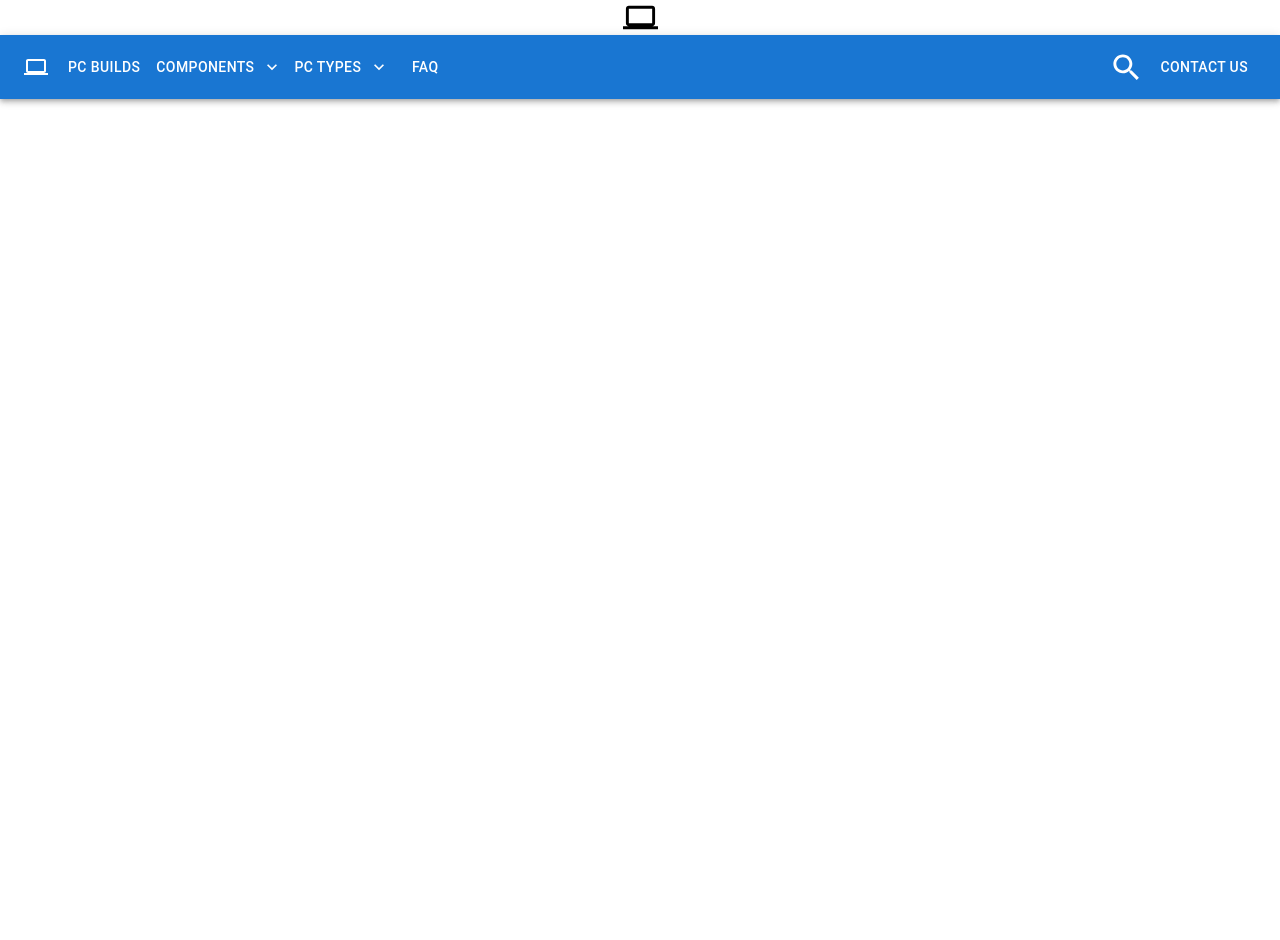
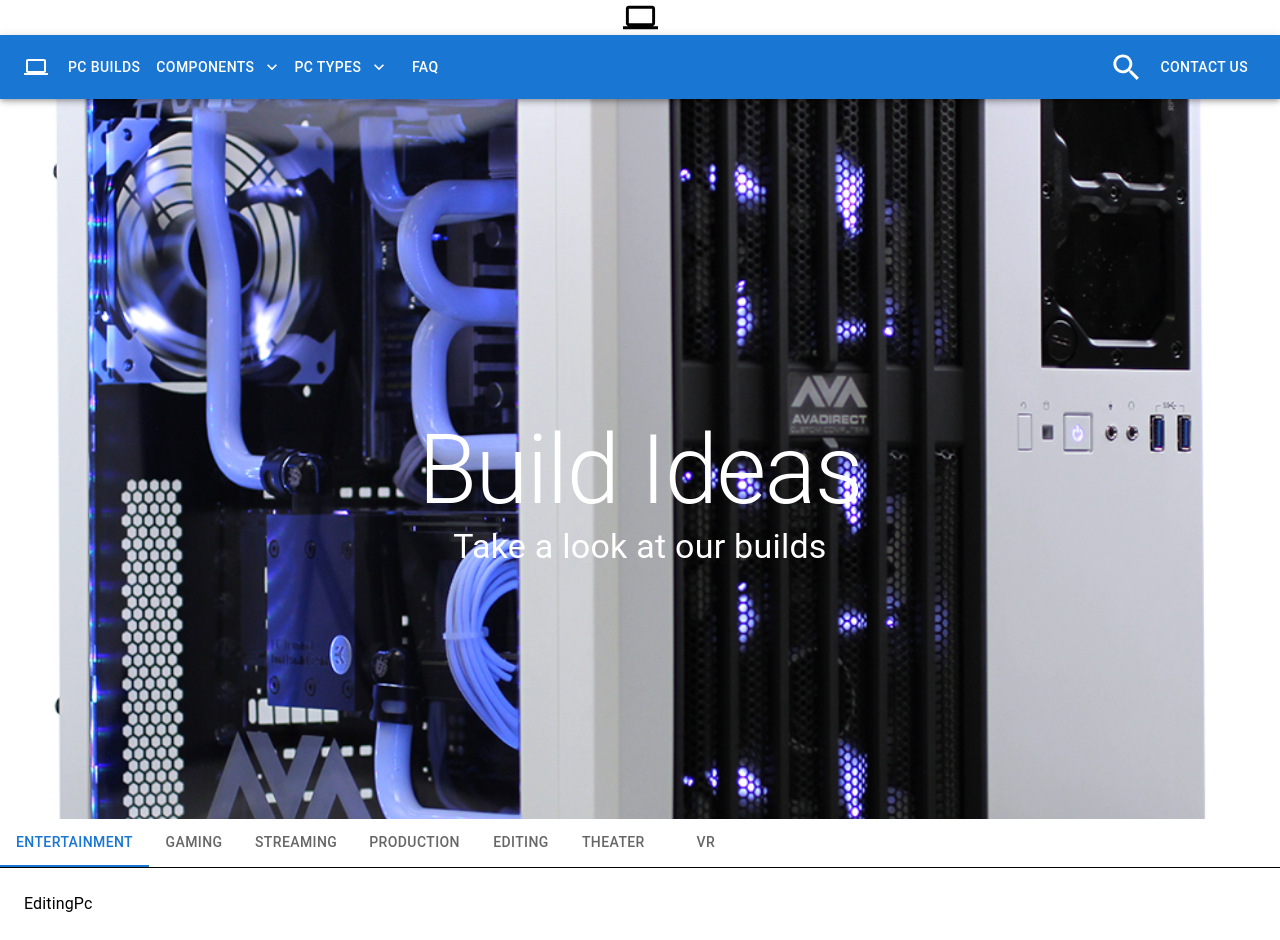
Before and after one commit to myin1/React-Projects-PC-Building, a React (Create React App) app in the folder pc-build/: page /ComputerTypes/Editing in a window 1280 px wide. Before the commit the page ends 800 px from the top, so only its background shows below. Built offline with nearby package versions, Linux system fonts and the light colour scheme.

Commit message:
Comp types pages
Working on comp type tab fuctionality

```diff
--- a/pc-build/src/App.js
+++ b/pc-build/src/App.js
@@ -6,6 +6,13 @@ import Prebuilt from "./pages/Prebuilt";
 import ComputerIcon from "@mui/icons-material/Computer";
 import FAQ from "./pages/FAQ";
 import ComputerTypes from "./pages/ComputerTypes";
+import EntertainmentPc from "./pages/CompTypePages/EntertainmentPc";
+import EditingPc from "./pages/CompTypePages/EditingPc";
+import GamingPc from "./pages/CompTypePages/GamingPc";
+import ProductionPc from "./pages/CompTypePages/ProductionPc";
+import StreamingPc from "./pages/CompTypePages/StreamingPc";
+import TheaterPc from "./pages/CompTypePages/TheaterPc";
+import VrPc from "./pages/CompTypePages/VrPc";
 
 function App() {
   return (
@@ -22,7 +29,15 @@ function App() {
       <Navbar />
       <Routes>
         <Route path="/" element={<Home />} exact />
-        <Route path="/ComputerTypes" element={<ComputerTypes />} />
+        <Route path="/ComputerTypes" element={<ComputerTypes />}>
+          <Route path="Entertainment" element={<EntertainmentPc />} />
+          <Route path="Gaming" element={<GamingPc />} />
+          <Route path="Streaming" element={<StreamingPc />} />
+          <Route path="Production" element={<ProductionPc />} />
+          <Route path="Editing" element={<EditingPc />} />
+          <Route path="Theater" element={<TheaterPc />} />
+          <Route path="Vr" element={<VrPc />} />
+        </Route>
         <Route path="/PCBuilds" element={<Prebuilt />} />
         <Route path="/FAQ" element={<FAQ />} />
       </Routes>
--- a/pc-build/src/components/Navbar.jsx
+++ b/pc-build/src/components/Navbar.jsx
@@ -125,7 +125,11 @@ export default function Navbar() {
             }}
           >
             {types.map((types) => (
-              <MenuItem onClick={handleClose} component={Link} to={types}>
+              <MenuItem
+                onClick={handleClose}
+                component={Link}
+                to={"/ComputerTypes/" + types}
+              >
                 {types}
               </MenuItem>
             ))}
--- a/pc-build/src/pages/CompTypePages/EditingPc.jsx
+++ b/pc-build/src/pages/CompTypePages/EditingPc.jsx
@@ -1,3 +1,3 @@
 export default function EditingPc() {
-  return <div></div>;
+  return <div>EditingPc</div>;
 }
--- a/pc-build/src/pages/CompTypePages/EntertainmentPc.jsx
+++ b/pc-build/src/pages/CompTypePages/EntertainmentPc.jsx
@@ -1,3 +1,3 @@
 export default function EntertainmentPc() {
-  return <div></div>;
+  return <div>EntertainmentPc</div>;
 }
--- a/pc-build/src/pages/CompTypePages/GamingPc.jsx
+++ b/pc-build/src/pages/CompTypePages/GamingPc.jsx
@@ -1,3 +1,3 @@
 export default function GamingPc() {
-  return <div></div>;
+  return <div>GamingPc</div>;
 }
--- a/pc-build/src/pages/CompTypePages/ProductionPc.jsx
+++ b/pc-build/src/pages/CompTypePages/ProductionPc.jsx
@@ -1,3 +1,3 @@
 export default function ProductionPc() {
-  return <div></div>;
+  return <div>ProductionPc</div>;
 }
--- a/pc-build/src/pages/CompTypePages/StreamingPc.jsx
+++ b/pc-build/src/pages/CompTypePages/StreamingPc.jsx
@@ -1,3 +1,3 @@
 export default function StreamingPc() {
-  return <div></div>;
+  return <div>StreamingPc</div>;
 }
--- a/pc-build/src/pages/CompTypePages/TheaterPc.jsx
+++ b/pc-build/src/pages/CompTypePages/TheaterPc.jsx
@@ -1,3 +1,3 @@
 export default function TheaterPc() {
-  return <div></div>;
+  return <div>TheaterPc</div>;
 }
--- a/pc-build/src/pages/CompTypePages/VrPc.jsx
+++ b/pc-build/src/pages/CompTypePages/VrPc.jsx
@@ -1,3 +1,3 @@
 export default function VrPc() {
-  return <div></div>;
+  return <div>VrPc</div>;
 }
--- a/pc-build/src/pages/ComputerTypes.jsx
+++ b/pc-build/src/pages/ComputerTypes.jsx
@@ -1,4 +1,12 @@
 import { Box } from "@mui/system";
+import {
+  Route,
+  Routes,
+  Link,
+  Outlet,
+  matchPath,
+  useLocation,
+} from "react-router-dom";
 import Avalanche from "../assets/images/Avalanche_Hardline_Liquid_Cooled_Gaming_PC.png";
 import HeaderBanner from "../components/content/HeaderBanner";
 import { Tabs, Tab } from "@mui/material";
@@ -14,18 +22,10 @@ const compTypes = [
   "Theater",
   "VR",
 ];
-const description = [
-  "Hi Hello",
-  "Hola hola",
-  "Hallo Hallo",
-  "Kon'nichiwa kon'nichiwa",
-  "description",
-  "description",
-  "description",
-];
 
 export default function ComputerTypes() {
   const [value, setValue] = React.useState(0);
+  const routeMatch = useRouteMatch(["/inbox/:id", "/drafts", "/trash"]);
 
   const handleChange = (event, newValue) => {
     setValue(newValue);
@@ -36,6 +36,39 @@ export default function ComputerTypes() {
       id: `simple-tab-${index}`,
       "aria-controls": `simple-tabpanel-${index}`,
     };
+  }
+
+  function Invoices() {
+    return (
+      <div>
+        <h1>Invoices</h1>
+        <Outlet />
+      </div>
+    );
+  }
+
+  function headerTab(compType, index) {
+    return (
+      <Tab
+        label={compType}
+        component={Link}
+        to={compType}
+        {...a11yProps(index)}
+      />
+    );
+  }
+
+  function useRouteMatch(patterns) {
+    const { pathname } = useLocation();
+
+    for (let i = 0; i < patterns.length; i += 1) {
+      const pattern = patterns[i];
+      const possibleMatch = matchPath(pattern, pathname);
+      if (possibleMatch !== null) {
+        return possibleMatch;
+      }
+    }
+    return null;
   }
 
   return (
@@ -55,14 +88,14 @@ export default function ComputerTypes() {
               onChange={handleChange}
               aria-label="wrapped label"
             >
-              {compTypes.map((compTypes, index) => (
-                <Tab label={compTypes} {...a11yProps(index)} />
-              ))}
+              {compTypes.map((compType, index) => {
+                return headerTab(compType, index);
+              })}
             </Tabs>
           </Box>
           {compTypes.map((compTypes, index) => (
             <TabContent value={value} index={index}>
-              {description[index]}
+              <Outlet />
             </TabContent>
           ))}
         </Box>
```
